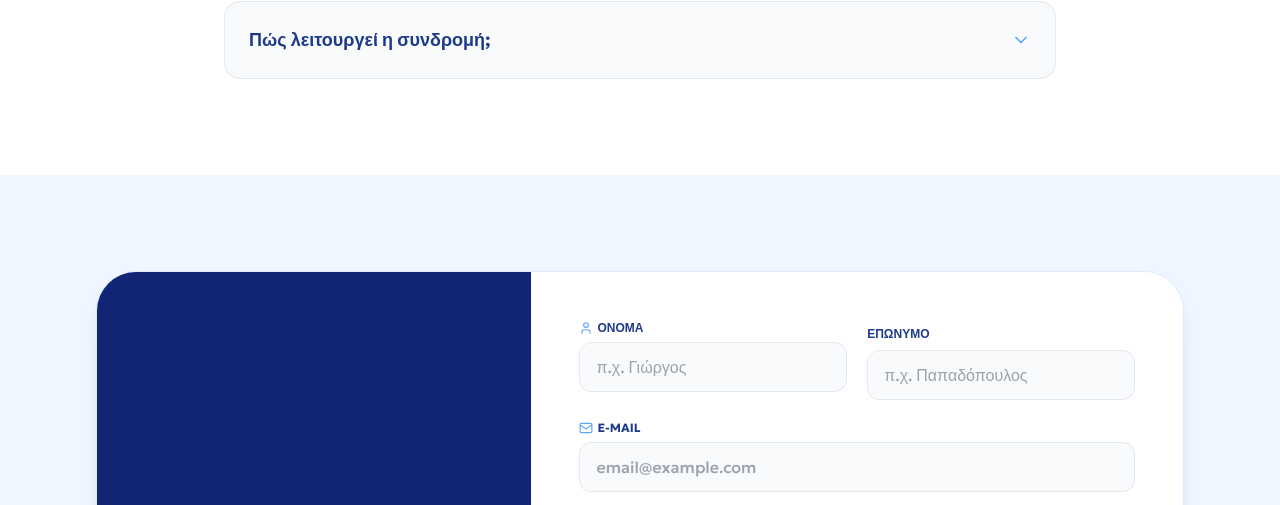
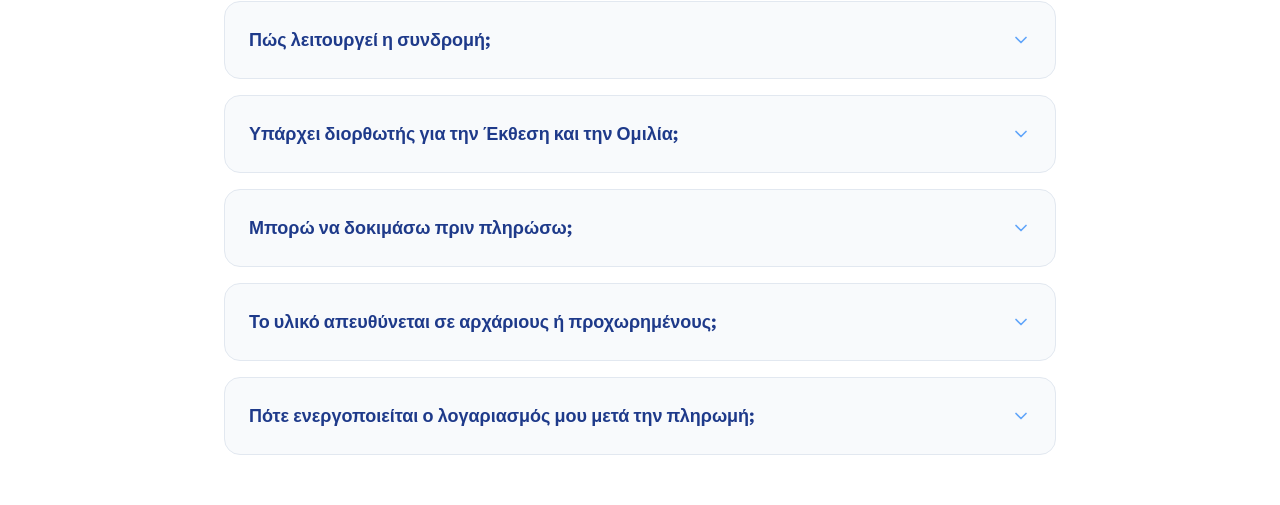
Before and after one commit to faradel-web/politografisi.online-v2.0, a Next.js app: page / in a window 1280 px wide. Shown: the part 3857-4362 px from the top of the page. Built offline with nearby package versions, Linux system fonts and the light colour scheme; no server answers.

Commit message:
feat/landing: Expand FAQ section with platform details

```diff
--- a/src/app/page.tsx
+++ b/src/app/page.tsx
@@ -110,6 +110,38 @@ export default function Home() {
                       "acceptedAnswer": {
                         "@type": "Answer",
                         "text": "Η πληρωμή είναι εφάπαξ (μία φορά) για το χρονικό διάστημα που θα επιλέξετε (1 ή 3 μήνες). Δεν υπάρχουν κρυφές χρεώσεις και η συνδρομή ΔΕΝ ανανεώνεται αυτόματα."
+                      }
+                    },
+                    {
+                      "@type": "Question",
+                      "name": "Υπάρχει διορθωτής για την Έκθεση και την Ομιλία;",
+                      "acceptedAnswer": {
+                        "@type": "Answer",
+                        "text": "Ναι! Η πλατφόρμα μας ενσωματώνει προηγμένη Τεχνητή Νοημοσύνη (AI) που βαθμολογεί και διορθώνει αυτόματα τα κείμενά σας (έκθεση) αλλά και τα ηχητικά σας μηνύματα (ομιλία), δίνοντας εξατομικευμένες συμβουλές βελτίωσης."
+                      }
+                    },
+                    {
+                      "@type": "Question",
+                      "name": "Μπορώ να δοκιμάσω πριν πληρώσω;",
+                      "acceptedAnswer": {
+                        "@type": "Answer",
+                        "text": "Βεβαίως. Με τη Δωρεάν Εγγραφή σας παρέχουμε πρόσβαση γνωριμίας στην πλατφόρμα, η οποία περιλαμβάνει 1 δοκιμαστικό τεστ ανά κατηγορία, χωρίς να απαιτείται πιστωτική κάρτα."
+                      }
+                    },
+                    {
+                      "@type": "Question",
+                      "name": "Το υλικό απευθύνεται σε αρχάριους ή προχωρημένους;",
+                      "acceptedAnswer": {
+                        "@type": "Answer",
+                        "text": "Το υλικό απευθύνεται σε άτομα που κατέχουν έστω ένα βασικό (Б1+) επίπεδο της Ελληνικής Γλώσσας και θέλουν στοχευμένη προετοιμασία πάνω στα θέματα της Τράπεζας Εξετάσεων."
+                      }
+                    },
+                    {
+                      "@type": "Question",
+                      "name": "Πότε ενεργοποιείται ο λογαριασμός μου μετά την πληρωμή;",
+                      "acceptedAnswer": {
+                        "@type": "Answer",
+                        "text": "Μόλις επιλέξετε το πακέτο που επιθυμείτε και ολοκληρωθεί η επικοινωνία με τους διαχειριστές μας, η Premium πρόσβαση ενεργοποιείται σχεδόν άμεσα, και μπορείτε να ξεκινήσετε τη μελέτη."
                       }
                     }
                   ]
@@ -436,7 +468,51 @@ export default function Home() {
                   <ChevronDown className="h-5 w-5 text-blue-400 group-open:rotate-180 transition-transform" />
                 </summary>
                 <div className="px-6 pb-6 text-blue-800/70 leading-relaxed">
-                  Η πληρωμή είναι εφάπαξ (μία φορά) для το χρονικό διάστημα που θα επιλέξετε (1 ή 3 μήνες). Δεν υπάρχουν κρυφές χρεώσεις και η συνδρομή ΔΕΝ ανανεώνεται αυτόματα.
+                  Η πληρωμή είναι εφάπαξ (μία φορά) για το χρονικό διάστημα που θα επιλέξετε (1 ή 3 μήνες). Δεν υπάρχουν κρυφές χρεώσεις και η συνδρομή ΔΕΝ ανανεώνεται αυτόματα.
+                </div>
+              </details>
+
+              {/* Q5 */}
+              <details className="group bg-slate-50 rounded-2xl border border-slate-200 open:border-blue-200 transition-all">
+                <summary className="flex items-center justify-between p-6 cursor-pointer list-none">
+                  <span className="font-bold text-blue-900 text-lg">Υπάρχει διορθωτής για την Έκθεση και την Ομιλία;</span>
+                  <ChevronDown className="h-5 w-5 text-blue-400 group-open:rotate-180 transition-transform" />
+                </summary>
+                <div className="px-6 pb-6 text-blue-800/70 leading-relaxed">
+                  Ναι! Η πλατφόρμα μας ενσωματώνει προηγμένη Τεχνητή Νοημοσύνη (AI) που βαθμολογεί και διορθώνει αυτόματα τα κείμενά σας (έκθεση) αλλά και τα ηχητικά σας μηνύματα (ομιλία), δίνοντας εξατομικευμένες συμβουλές βελτίωσης.
+                </div>
+              </details>
+
+              {/* Q6 */}
+              <details className="group bg-slate-50 rounded-2xl border border-slate-200 open:border-blue-200 transition-all">
+                <summary className="flex items-center justify-between p-6 cursor-pointer list-none">
+                  <span className="font-bold text-blue-900 text-lg">Μπορώ να δοκιμάσω πριν πληρώσω;</span>
+                  <ChevronDown className="h-5 w-5 text-blue-400 group-open:rotate-180 transition-transform" />
+                </summary>
+                <div className="px-6 pb-6 text-blue-800/70 leading-relaxed">
+                  Βεβαίως. Με τη <strong>Δωρεάν Εγγραφή</strong> σας παρέχουμε πρόσβαση γνωριμίας στην πλατφόρμα, η οποία περιλαμβάνει 1 δοκιμαστικό τεστ ανά κατηγορία, χωρίς να απαιτείται πιστωτική κάρτα.
+                </div>
+              </details>
+
+              {/* Q7 */}
+              <details className="group bg-slate-50 rounded-2xl border border-slate-200 open:border-blue-200 transition-all">
+                <summary className="flex items-center justify-between p-6 cursor-pointer list-none">
+                  <span className="font-bold text-blue-900 text-lg">Το υλικό απευθύνεται σε αρχάριους ή προχωρημένους;</span>
+                  <ChevronDown className="h-5 w-5 text-blue-400 group-open:rotate-180 transition-transform" />
+                </summary>
+                <div className="px-6 pb-6 text-blue-800/70 leading-relaxed">
+                  Το υλικό είναι δομημένο βάσει των Εξετάσεων (ΠΕΓΠ) και απευθύνεται σε άτομα που κατέχουν έστω ένα βασικό επίπεδο της Ελληνικής Γλώσσας, και θέλουν στοχευμένη προετοιμασία πάνω στα θέματα της Τράπεζας.
+                </div>
+              </details>
+
+              {/* Q8 */}
+              <details className="group bg-slate-50 rounded-2xl border border-slate-200 open:border-blue-200 transition-all">
+                <summary className="flex items-center justify-between p-6 cursor-pointer list-none">
+                  <span className="font-bold text-blue-900 text-lg">Πότε ενεργοποιείται ο λογαριασμός μου μετά την πληρωμή;</span>
+                  <ChevronDown className="h-5 w-5 text-blue-400 group-open:rotate-180 transition-transform" />
+                </summary>
+                <div className="px-6 pb-6 text-blue-800/70 leading-relaxed">
+                  Μόλις επιλέξετε το πακέτο που επιθυμείτε και ολοκληρωθεί η επικοινωνία με τους διαχειριστές μας, η Premium πρόσβαση ενεργοποιείται σχεδόν άμεσα, και μπορείτε να ξεκινήσετε τη μελέτη.
                 </div>
               </details>
             </div>
```
